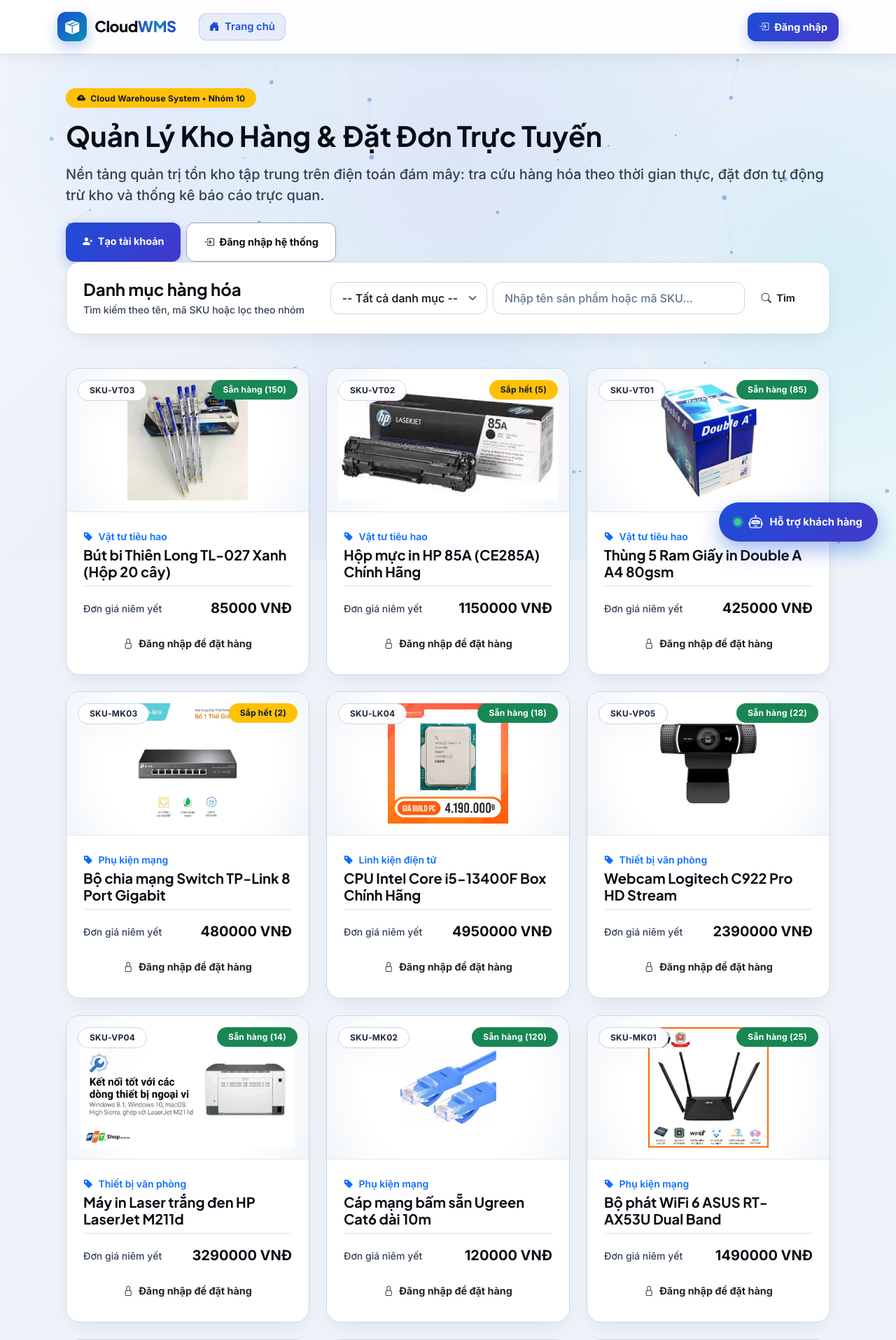
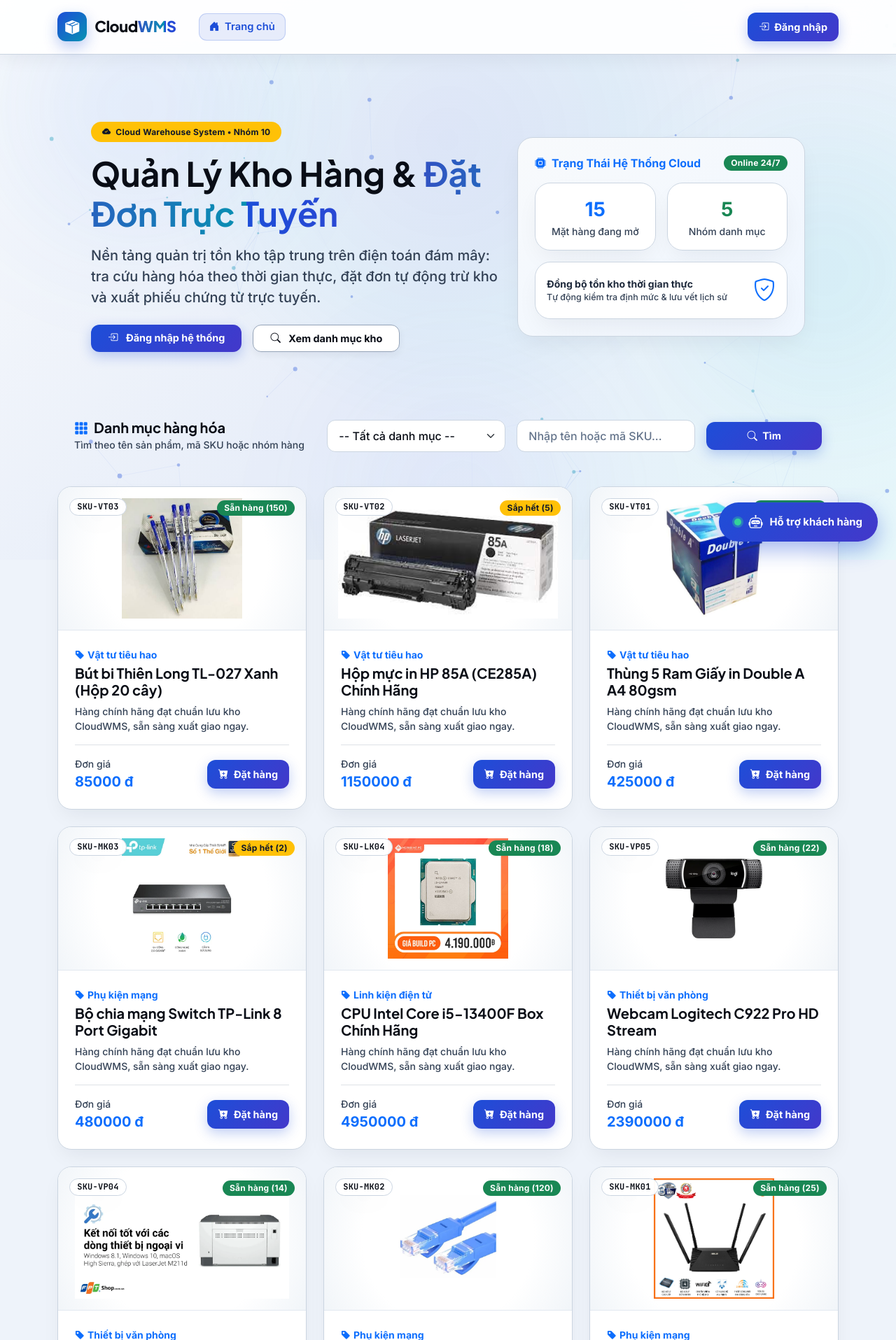
Before and after one commit to dtc235200292-star/cloudwms-nhom10, a Django app: page / in a window 1280 px wide. Shown: the top 1915 px of the page at 70% size. Run offline with Django 4.2, Linux system fonts and the light colour scheme; data comes from the database, SQL or seed files in the repository.

Commit message:
Update home.html

```diff
--- a/NHOM10/warehouse_full-master/warehouse_full-master/templates/inventory/home.html
+++ b/NHOM10/warehouse_full-master/warehouse_full-master/templates/inventory/home.html
@@ -1,66 +1,76 @@
 {% extends "base.html" %}
+
+{% block title %}Trang chủ — CloudWMS Quản Trị Kho Đám Mây{% endblock %}
+
 {% block content %}
-
-<section class="hero">
-    <div class="container">
-        <div class="row align-items-center g-5">
+<!-- Hero Banner 2 cột hiện đại -->
+<div class="p-4 p-md-5 mb-4 reveal-item">
+    <div class="row align-items-center g-4">
         <div class="col-lg-7">
-                <span class="badge bg-warning text-dark fw-bold px-3 py-2 rounded-pill mb-3">
-                    <i class="bi bi-cloud-arrow-up-fill me-1"></i> Cloud Warehouse System • Nhóm 10
+            <span class="badge bg-warning text-dark mb-3 px-3 py-2">
+                <i class="bi bi-cloud-check-fill me-1"></i> Cloud Warehouse System • Nhóm 10
             </span>
-
-                <h1 class="mb-3">Quản Lý Kho Hàng & Đặt Đơn Trực Tuyến</h1>
-
-                <p class="lead text-white-50 mb-4">
-                    Nền tảng quản trị tồn kho tập trung trên điện toán đám mây: tra cứu hàng hóa theo thời gian thực,
-                    đặt đơn tự động trừ kho và thống kê báo cáo trực quan.
+            <h1 class="display-5 fw-bold mb-3" style="line-height: 1.2;">
+                Quản Lý Kho Hàng & <span class="text-gradient-brand">Đặt Đơn Trực Tuyến</span>
+            </h1>
+            <p class="lead mb-4">
+                Nền tảng quản trị tồn kho tập trung trên điện toán đám mây: tra cứu hàng hóa theo thời gian thực, đặt đơn tự động trừ kho và xuất phiếu chứng từ trực tuyến.
             </p>
-
-                <div class="d-flex flex-wrap gap-2">
+            <div class="d-flex flex-wrap gap-3">
                 {% if user.is_authenticated %}
-                    <a href="#product-catalog" class="btn btn-warning fw-bold px-4 py-3 rounded-4 text-dark">
-                        <i class="bi bi-bag-plus-fill me-1"></i> Đặt hàng ngay
+                    {% if user.is_staff %}
+                        <a href="{% url 'dashboard' %}" class="btn btn-primary px-4 py-2">
+                            <i class="bi bi-bar-chart-line-fill me-2"></i> Bảng thống kê kho
                         </a>
-                    <a href="{% url 'my_orders' %}" class="btn btn-outline-light fw-bold px-4 py-3 rounded-4">
-                        <i class="bi bi-receipt me-1"></i> Đơn hàng của tôi
+                        <a href="{% url 'stock_import' %}" class="btn btn-outline-primary px-4 py-2">
+                            <i class="bi bi-box-arrow-in-down me-2"></i> Nhập kho nhanh
                         </a>
                     {% else %}
-                    <a href="{% url 'register' %}" class="btn btn-warning fw-bold px-4 py-3 rounded-4 text-dark">
-                        <i class="bi bi-person-plus-fill me-1"></i> Tạo tài khoản
+                        <a href="{% url 'order_create' %}" class="btn btn-primary px-4 py-2">
+                            <i class="bi bi-cart-plus-fill me-2"></i> Đặt hàng ngay
                         </a>
-                    <a href="{% url 'login' %}" class="btn btn-outline-light fw-bold px-4 py-3 rounded-4">
-                        <i class="bi bi-box-arrow-in-right me-1"></i> Đăng nhập hệ thống
+                        <a href="{% url 'my_orders' %}" class="btn btn-outline-primary px-4 py-2">
+                            <i class="bi bi-bag-check-fill me-2"></i> Đơn hàng của tôi
+                        </a>
+                    {% endif %}
+                {% else %}
+                    <a href="/accounts/login/" class="btn btn-primary px-4 py-2">
+                        <i class="bi bi-box-arrow-in-right me-2"></i> Đăng nhập hệ thống
+                    </a>
+                    <a href="#catalog-section" class="btn btn-outline-primary px-4 py-2">
+                        <i class="bi bi-search me-2"></i> Xem danh mục kho
                     </a>
                 {% endif %}
             </div>
         </div>
 
+        <!-- Thẻ Live Cloud Monitor bên phải -->
         <div class="col-lg-5">
-                <div class="hero-card">
-                    <h5 class="fw-bold mb-3 d-flex align-items-center gap-2">
-                        <i class="bi bi-layers-fill text-warning"></i> Kiến trúc & Tính năng cốt lõi
-                    </h5>
-
-                    <div class="d-flex flex-column gap-3 small">
-                        <div class="d-flex align-items-start gap-3">
-                            <span class="badge bg-warning text-dark rounded-circle p-2"><i class="bi bi-shield-lock"></i></span>
-                            <div>
-                                <div class="fw-bold text-white">Phân quyền đa vai trò (RBAC)</div>
-                                <div class="text-white-50">Tách biệt luồng Khách đặt hàng và Quản trị viên duyệt kho.</div>
+            <div class="card border-0 shadow-sm p-4" style="background: linear-gradient(145deg, #F8FAFC 0%, #EFF6FF 100%) !important;">
+                <div class="d-flex justify-content-between align-items-center mb-3">
+                    <span class="fw-bold text-primary"><i class="bi bi-cpu-fill me-2"></i>Trạng Thái Hệ Thống Cloud</span>
+                    <span class="badge bg-success">Online 24/7</span>
+                </div>
+                <div class="row g-3 text-center">
+                    <div class="col-6">
+                        <div class="p-3 bg-white rounded-4 border">
+                            <div class="fs-3 fw-bold text-primary">{{ products|length }}</div>
+                            <div class="small text-muted">Mặt hàng đang mở</div>
                         </div>
                     </div>
-                        <div class="d-flex align-items-start gap-3">
-                            <span class="badge bg-info text-dark rounded-circle p-2"><i class="bi bi-arrow-repeat"></i></span>
-                            <div>
-                                <div class="fw-bold text-white">Đồng bộ tồn kho tự động</div>
-                                <div class="text-white-50">Tự động trừ số lượng và ghi nhật ký khi đơn hàng được duyệt.</div>
+                    <div class="col-6">
+                        <div class="p-3 bg-white rounded-4 border">
+                            <div class="fs-3 fw-bold text-success">{{ categories|length }}</div>
+                            <div class="small text-muted">Nhóm danh mục</div>
                         </div>
                     </div>
-                        <div class="d-flex align-items-start gap-3">
-                            <span class="badge bg-success text-white rounded-circle p-2"><i class="bi bi-graph-up-arrow"></i></span>
+                    <div class="col-12">
+                        <div class="p-3 bg-white rounded-4 border d-flex justify-content-between align-items-center text-start">
                             <div>
-                                <div class="fw-bold text-white">Báo cáo & Xuất dữ liệu CSV</div>
-                                <div class="text-white-50">Biểu đồ trực quan kèm xuất file Excel thống kê nhanh.</div>
+                                <div class="fw-bold small">Đồng bộ tồn kho thời gian thực</div>
+                                <div class="text-muted" style="font-size: 0.78rem;">Tự động kiểm tra định mức & lưu vết lịch sử</div>
+                            </div>
+                            <i class="bi bi-shield-check fs-2 text-primary"></i>
                         </div>
                     </div>
                 </div>
@@ -68,22 +78,15 @@
         </div>
     </div>
 </div>
-</section>
 
-<section class="page-section" id="product-catalog">
-    <div class="container">
-
-        <!-- Filter & Search Bar -->
-        <div class="card card-pro p-4 mb-5">
-            <div class="row g-3 align-items-center">
+<!-- Thanh tìm kiếm & lọc danh mục -->
+<div id="catalog-section" class="p-4 mb-4 reveal-item">
+    <form method="get" class="row g-3 align-items-center">
         <div class="col-lg-4">
-                    <h4 class="section-title mb-1">Danh mục hàng hóa</h4>
-                    <p class="text-muted small mb-0">Tìm kiếm theo tên, mã SKU hoặc lọc theo nhóm</p>
+            <h5 class="fw-bold mb-0"><i class="bi bi-grid-3x3-gap-fill text-primary me-2"></i>Danh mục hàng hóa</h5>
+            <small class="text-muted">Tìm theo tên sản phẩm, mã SKU hoặc nhóm hàng</small>
         </div>
-
-                <div class="col-lg-8">
-                    <form method="get" class="row g-2">
-                        <div class="col-md-4">
+        <div class="col-md-4 col-lg-3">
             <select name="category" class="form-select" onchange="this.form.submit()">
                 <option value="">-- Tất cả danh mục --</option>
                 {% for cat in categories %}
@@ -93,114 +96,92 @@
                 {% endfor %}
             </select>
         </div>
-                        <div class="col-md-8">
-                            <div class="input-group">
-                                <input type="text"
-                                       name="q"
-                                       value="{{ q }}"
-                                       class="form-control"
-                                       placeholder="Nhập tên sản phẩm hoặc mã SKU...">
-                                <button class="btn btn-main px-4" type="submit">
+        <div class="col-md-5 col-lg-3">
+            <input type="text" name="q" value="{{ q }}" class="form-control" placeholder="Nhập tên hoặc mã SKU...">
+        </div>
+        <div class="col-md-3 col-lg-2 d-flex gap-2">
+            <button type="submit" class="btn btn-primary w-100">
                 <i class="bi bi-search me-1"></i> Tìm
             </button>
             {% if q or selected_category %}
                 <a href="{% url 'home' %}" class="btn btn-outline-secondary" title="Xóa bộ lọc">
-                                    <i class="bi bi-x-lg"></i>
+                    <i class="bi bi-arrow-counterclockwise"></i>
                 </a>
             {% endif %}
         </div>
-                        </div>
     </form>
 </div>
-            </div>
-        </div>
 
-        <!-- Product Grid -->
+<!-- Lưới sản phẩm -->
 <div class="row g-4">
     {% for product in products %}
-            <div class="col-md-6 col-lg-4">
-                <div class="card card-product h-100 d-flex flex-column">
-
+    <div class="col-sm-6 col-lg-4">
+        <div class="card h-100">
             <div class="position-relative">
                 {% if product.image %}
-                        <img src="{{ product.image.url }}" class="product-img" alt="{{ product.name }}">
+                    <img src="{{ product.image.url }}" class="card-img-top" alt="{{ product.name }}">
                 {% else %}
-                        <div class="product-img d-flex align-items-center justify-content-center text-muted">
-                            <div class="text-center">
-                                <i class="bi bi-box-seam fs-1 opacity-50"></i>
-                                <p class="small mt-1 mb-0">Chưa có hình ảnh</p>
-                            </div>
+                    <div class="d-flex align-items-center justify-content-center bg-light" style="height: 205px;">
+                        <i class="bi bi-box-seam text-muted" style="font-size: 3.5rem;"></i>
                     </div>
                 {% endif %}
 
-                        <span class="position-absolute top-0 start-0 m-3 badge bg-dark bg-opacity-75 backdrop-blur rounded-pill px-3 py-2">
+                <span class="position-absolute top-0 start-0 m-3 badge bg-dark text-white" style="font-family: 'JetBrains Mono', monospace;">
                     {{ product.sku }}
                 </span>
 
-                        {% if product.quantity > 5 %}
-                        <span class="position-absolute top-0 end-0 m-3 badge bg-success rounded-pill px-3 py-2">
-                            Sẵn hàng ({{ product.quantity }})
+                <span class="position-absolute top-0 end-0 m-3">
+                    {% if product.quantity > 10 %}
+                        <span class="badge bg-success">Sẵn hàng ({{ product.quantity }})</span>
+                    {% elif product.quantity > 0 %}
+                        <span class="badge bg-warning text-dark">Sắp hết ({{ product.quantity }})</span>
+                    {% else %}
+                        <span class="badge bg-danger">Tạm hết (0)</span>
+                    {% endif %}
                 </span>
-                        {% elif product.quantity > 0 %}
-                        <span class="position-absolute top-0 end-0 m-3 badge bg-warning text-dark rounded-pill px-3 py-2">
-                            Sắp hết ({{ product.quantity }})
-                        </span>
-                        {% else %}
-                        <span class="position-absolute top-0 end-0 m-3 badge bg-danger rounded-pill px-3 py-2">
-                            Hết hàng
-                        </span>
-                        {% endif %}
             </div>
 
-                    <div class="card-body p-4 d-flex flex-column flex-grow-1">
-                        <div class="text-primary small fw-semibold mb-1">
-                            <i class="bi bi-tag-fill me-1"></i>
-                            {{ product.category.name|default:"Chưa phân loại" }}
+            <div class="card-body d-flex flex-column p-4">
+                <div class="small text-primary fw-bold mb-1">
+                    <i class="bi bi-tag-fill me-1"></i>{{ product.category.name|default:"Vật tư chung" }}
+                </div>
+                <h5 class="card-title fw-bold mb-2">{{ product.name }}</h5>
+                <p class="small text-muted mb-3 flex-grow-1">
+                    {{ product.description|default:"Hàng chính hãng đạt chuẩn lưu kho CloudWMS, sẵn sàng xuất giao ngay."|truncatechars:85 }}
+                </p>
+
+                <div class="d-flex justify-content-between align-items-center pt-3 border-top">
+                    <div>
+                        <span class="small text-muted d-block">Đơn giá</span>
+                        <span class="fs-5 fw-bold text-primary">{{ product.price|floatformat:0 }} đ</span>
                     </div>
 
-                        <h5 class="fw-bold mb-2">{{ product.name }}</h5>
-
-                        <div class="mt-auto pt-3 border-top">
-                            <div class="d-flex justify-content-between align-items-center mb-3">
-                                <span class="text-muted small">Đơn giá niêm yết</span>
-                                <span class="fs-5 fw-bold text-dark">{{ product.price }} VNĐ</span>
-                            </div>
-
-                            {% if user.is_authenticated %}
-                                {% if product.quantity > 0 %}
-                                <a href="{% url 'order_create' %}?product={{ product.id }}" class="btn btn-main w-100 py-2">
-                                    <i class="bi bi-cart-plus me-1"></i> Tạo đơn đặt hàng
+                    {% if user.is_authenticated and user.is_staff %}
+                        <a href="{% url 'product_update' product.pk %}" class="btn btn-outline-primary btn-sm">
+                            <i class="bi bi-pencil-square me-1"></i> Quản lý
                         </a>
                     {% else %}
-                                <button class="btn btn-light text-muted w-100 py-2 border" disabled>
-                                    Tạm hết hàng trong kho
-                                </button>
+                        {% if product.quantity > 0 %}
+                            <a href="{% url 'order_create' %}?product={{ product.pk }}" class="btn btn-primary btn-sm px-3">
+                                <i class="bi bi-cart-plus-fill me-1"></i> Đặt hàng
+                            </a>
+                        {% else %}
+                            <button class="btn btn-outline-secondary btn-sm" disabled>Hết hàng</button>
                         {% endif %}
-                            {% else %}
-                            <a href="{% url 'login' %}" class="btn btn-soft w-100 py-2">
-                                <i class="bi bi-lock me-1"></i> Đăng nhập để đặt hàng
-                            </a>
                     {% endif %}
                 </div>
             </div>
-
         </div>
     </div>
     {% empty %}
     <div class="col-12">
-                <div class="card card-pro p-5 text-center">
-                    <i class="bi bi-search fs-1 text-muted mb-3"></i>
-                    <h5 class="fw-bold">Không tìm thấy sản phẩm phù hợp</h5>
-                    <p class="text-muted mb-3">Thử thay đổi từ khóa tìm kiếm hoặc chọn lại danh mục khác.</p>
-                    <div>
-                        <a href="{% url 'home' %}" class="btn btn-main">Xem tất cả sản phẩm</a>
-                    </div>
+        <div class="p-5 text-center">
+            <i class="bi bi-inbox fs-1 text-muted d-block mb-2"></i>
+            <h5>Không tìm thấy sản phẩm phù hợp</h5>
+            <p class="text-muted mb-3">Vui lòng thử từ khóa khác hoặc đặt lại bộ lọc danh mục.</p>
+            <a href="{% url 'home' %}" class="btn btn-primary">Xem tất cả sản phẩm</a>
         </div>
     </div>
     {% endfor %}
 </div>
-
-    </div>
-</section>
-
 {% endblock %}
```
Lines whose indentation alone changed are shown as unchanged.
